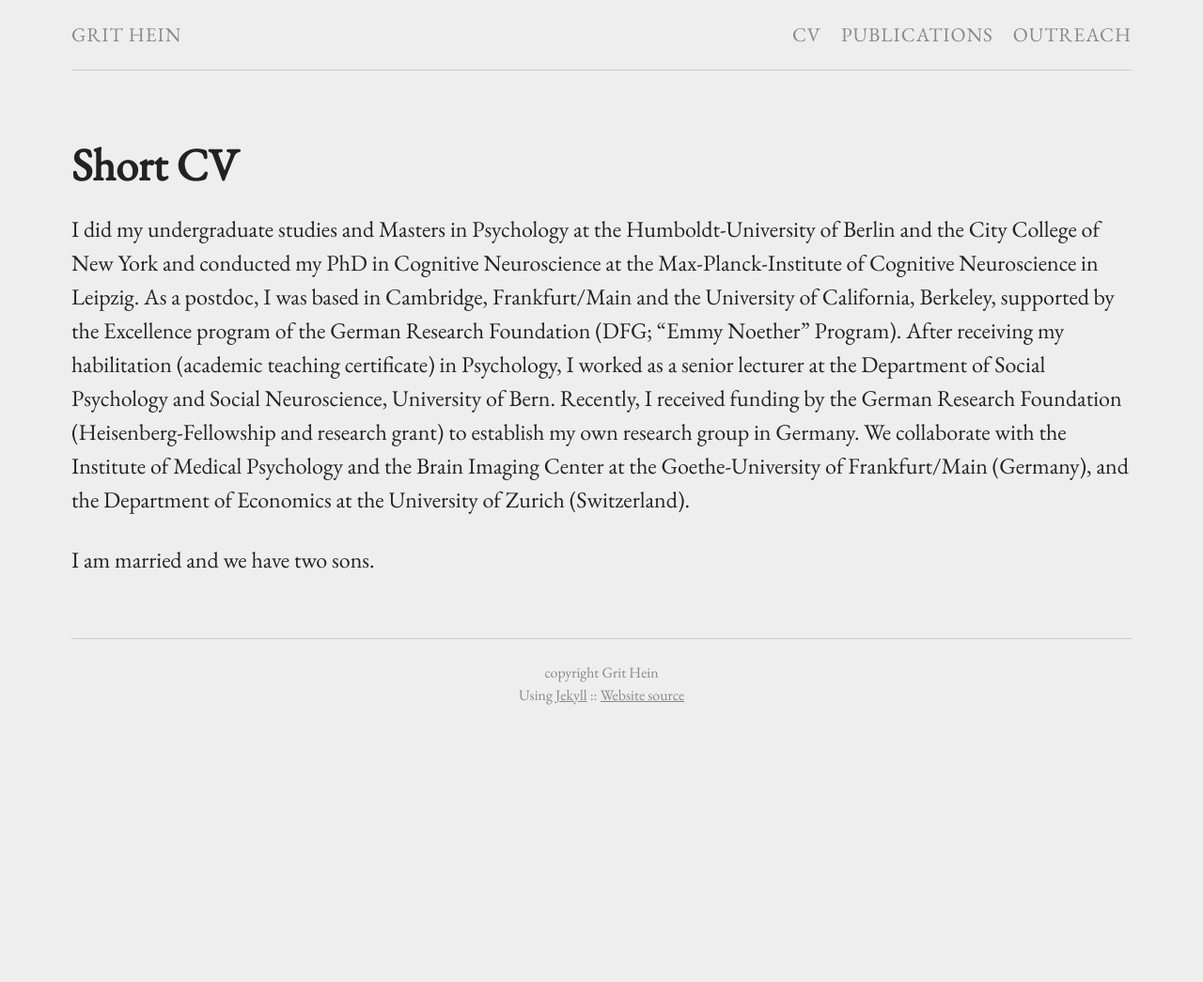
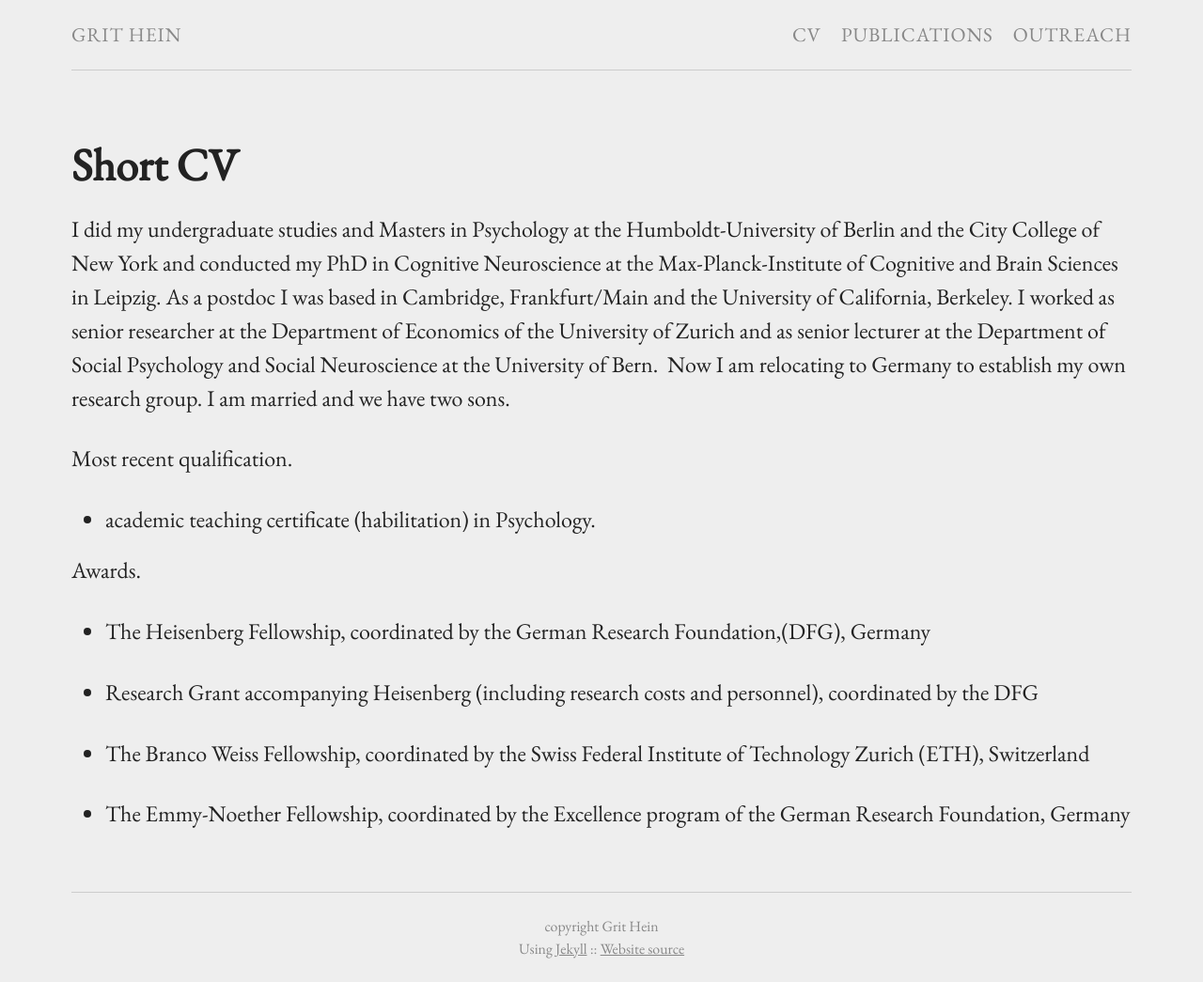
Before and after one commit to grithein/grithein, a Jekyll site: the page built from cv.md, in a window 1280 px wide. Shown: the whole page at 94% size. Built offline with Jekyll 4.4.1, drawn with Linux system fonts in a browser that asks for light colours; before the commit the page ends 900 px from its top, so only the background shows below that.

Commit message:
Update from Forestry.io - cv.md

```diff
--- a/cv.md
+++ b/cv.md
@@ -3,6 +3,19 @@ title: Short CV
 layout: page
 permalink: "/cv/"
 ---
-I did my undergraduate studies and Masters in Psychology at the Humboldt-University of Berlin and the City College of New York and conducted my PhD in Cognitive Neuroscience at the Max-Planck-Institute of Cognitive Neuroscience in Leipzig. As a postdoc, I was based in Cambridge, Frankfurt/Main and the University of California, Berkeley, supported by the Excellence program of the German Research Foundation (DFG; “Emmy Noether” Program). After receiving my habilitation (academic teaching certificate) in Psychology, I worked as a senior lecturer at the Department of Social Psychology and Social Neuroscience, University of Bern. Recently, I received funding by the German Research Foundation (Heisenberg-Fellowship and research grant) to establish my own research group in Germany. We collaborate with the Institute of Medical Psychology and the Brain Imaging Center at the Goethe-University of Frankfurt/Main (Germany), and the Department of Economics at the University of Zurich (Switzerland).
+I did my undergraduate studies and Masters in Psychology at the Humboldt-University of Berlin and the City College of New York and conducted my PhD in Cognitive Neuroscience at the Max-Planck-Institute of Cognitive and Brain Sciences in Leipzig. As a postdoc I was based in Cambridge, Frankfurt/Main and the University of California, Berkeley. I worked as senior researcher at the Department of Economics of the University of Zurich and as senior lecturer at the Department of Social Psychology and Social Neuroscience at the University of Bern.  Now I am relocating to Germany to establish my own research group.
+I am married and we have two sons.
 
-I am married and we have two sons.
+Most recent qualification.
+
+* academic teaching certificate (habilitation) in Psychology.
+
+Awards.
+
+* The Heisenberg Fellowship, coordinated by the German Research Foundation,(DFG), Germany
+
+* Research Grant accompanying Heisenberg (including research costs and personnel), coordinated by the DFG
+
+* The Branco Weiss Fellowship, coordinated by the Swiss Federal Institute of Technology Zurich (ETH), Switzerland
+
+* The Emmy-Noether Fellowship, coordinated by the Excellence program of the German Research Foundation, Germany
```
